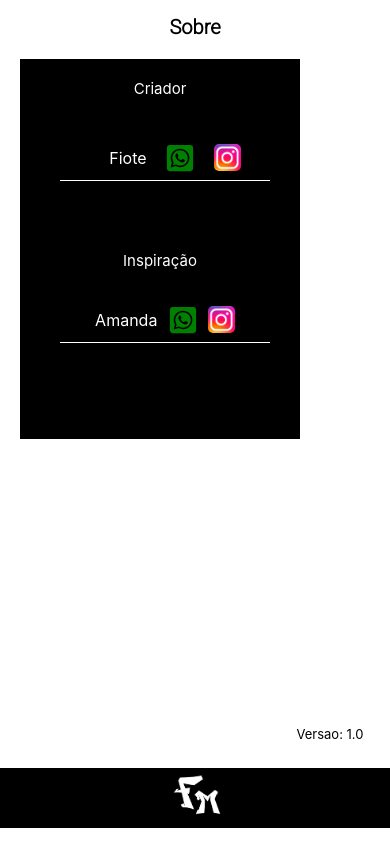
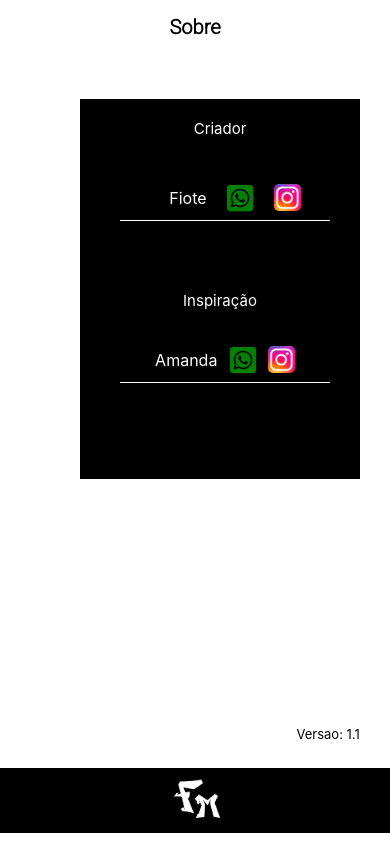
Before and after one commit to BrenoGuiaro/CelularM, a React (Create React App) app: page /sobre in a window 390 px wide. Built offline with nearby package versions, Linux system fonts and the light colour scheme; a web font is replaced by a local one.

Commit message:
versao1.1

```diff
--- a/src/components/NavBarH.js
+++ b/src/components/NavBarH.js
@@ -6,7 +6,7 @@ export const NavBarH = () => {
   return (
     <div className='navBar'>
       <Link to={'/'} >
-      <img src={Logo} alt='' style={{ width: '50px', height: '50px', padding: '2px 0px 0px 5px' }} />
+      <img src={Logo} alt='' style={{ width: '50px', height: '50px', padding: '6px 0px 0px 5px' }} />
 
       </Link>
     </div>
--- a/src/components/NavBarV.js
+++ b/src/components/NavBarV.js
@@ -6,7 +6,7 @@ export const NavBarV = () => {
   return (
     <div className='navBar'>
       <Link to={'/galeria'} >
-      <Seta style={{fontSize: '50px' , color: 'white'}}/>
+      <Seta style={{fontSize: '50px' , color: 'white', padding: '10px 0px 0px 0px'}}/>
       </Link>
     </div>
   )
--- a/src/pages/FotosDela.js
+++ b/src/pages/FotosDela.js
@@ -5,7 +5,7 @@ export const FotosDela = () => {
   return (
     <>
 
-    <div>Fotos Dela</div>
+    <div style={{padding: '10px 0px 0px 0px'}}>Fotos Dela</div>
 
     <NavBarV/>
     </>
--- a/src/pages/FotosNossas.js
+++ b/src/pages/FotosNossas.js
@@ -4,7 +4,7 @@ import { NavBarV } from '../components/NavBarV'
 export const FotosNossas = () => {
   return (
     <>
-    <div>Fotos Nossas</div>
+    <div style={{padding: '10px 0px 0px 0px'}}>Fotos Nossas</div>
     <NavBarV/>
     </>
 
--- a/src/pages/Home.css
+++ b/src/pages/Home.css
@@ -1,4 +1,5 @@
 @import url('https://fonts.googleapis.com/css2?family=Kalnia:wght@300&family=Roboto:wght@300&display=swap');
+
 * {
     margin: 0;
     padding: 0;
@@ -13,7 +14,7 @@
     top: 91%;
 }
 
-.boxHome{
+.boxHome {
     background-color: rgb(0, 0, 0);
     width: 100px;
     height: 100px;
@@ -21,7 +22,7 @@
     border-radius: 10px;
 }
 
-.boxImage{
+.boxImage {
     background-color: rgb(0, 0, 0);
     width: 100px;
     height: 100px;
@@ -29,7 +30,7 @@
     border-radius: 10px;
 }
 
-.boxInte{
+.boxInte {
     background-color: rgb(0, 0, 0);
     width: 100px;
     height: 100px;
@@ -37,7 +38,7 @@
     border-radius: 10px;
 }
 
-.boxSobre{
+.boxSobre {
     background-color: rgb(0, 0, 0);
     width: 100px;
     height: 100px;
@@ -45,7 +46,7 @@
     border-radius: 10px;
 }
 
-.ela{
+.ela {
     background-color: rgb(0, 0, 0);
     width: 100px;
     height: 100px;
@@ -53,7 +54,7 @@
     border-radius: 10px;
 }
 
-.n2{
+.n2 {
     background-color: rgb(0, 0, 0);
     width: 100px;
     height: 100px;
@@ -63,7 +64,7 @@
 
 
 
-.create{
+.create {
     display: flex;
     max-width: 150px;
     padding: 30px 0px 0px 80px;
@@ -73,14 +74,14 @@
 
 
 
-.insta{
+.insta {
     width: 27px;
     height: 27px;
     border-radius: 5px;
     margin: 16px 0px 0px 0px;
 }
 
-.blockS{
+.blockS {
     background-color: rgb(0, 0, 0);
     width: 280px;
     height: 380px;
@@ -89,9 +90,61 @@
 }
 
 
-.inspiration{
+.inspiration {
     display: flex;
     max-width: 150px;
     padding: 20px 0px 0px 70px;
     justify-content: space-around;
 }
+
+@media screen and (max-width: 452px) {
+    .boxHome {
+        background-color: rgb(0, 0, 0);
+        width: 100px;
+        height: 100px;
+        margin: 80px 0px 0px 80px;
+        border-radius: 10px;
+    }
+
+
+    .boxInte {
+        background-color: rgb(0, 0, 0);
+        width: 100px;
+        height: 100px;
+        margin: 50px 0px 0px 80px;
+        border-radius: 10px;
+    }
+
+    .boxImage {
+        background-color: rgb(0, 0, 0);
+        width: 100px;
+        height: 100px;
+        margin: 80px 0px 0px 60px;
+        border-radius: 10px;
+    }
+
+    .navBar {
+        background-color: rgb(0, 0, 0);
+        width: 100%;
+        height: 65px;
+        position: absolute;
+        top: 91%;
+    }
+
+    .blockS {
+        background-color: rgb(0, 0, 0);
+        width: 280px;
+        height: 380px;
+        margin: 60px 0px 0px 80px;
+        color: white;
+    }
+
+    .ela {
+        background-color: rgb(0, 0, 0);
+        width: 100px;
+        height: 100px;
+        margin: 50px 0px 0px 90px;
+        border-radius: 10px;
+    }
+
+}
--- a/src/pages/Pergunta.js
+++ b/src/pages/Pergunta.js
@@ -4,7 +4,7 @@ import { NavBarH } from '../components/NavBarH'
 export const Pergunta = () => {
   return (
     <>
-    <div>Duivida</div>
+    <div style={{padding: '10px 0px 0px 0px'}}>Duivida</div>
     <NavBarH/>
     </>
   )
--- a/src/pages/Sobre.js
+++ b/src/pages/Sobre.js
@@ -42,7 +42,7 @@ export const Sobre = () => {
 
       </div >
 
-      <p style={{ fontSize: '13px', position: 'absolute', top: '86%', left: '76%' }}>Versao: 1.0</p>
+      <p style={{ fontSize: '13px', position: 'absolute', top: '86%', left: '76%' }}>Versao: 1.1</p>
 
       <NavBarH />
     </>
--- a/src/pages/Videos.js
+++ b/src/pages/Videos.js
@@ -4,7 +4,7 @@ import { NavBarH } from '../components/NavBarH'
 export const Videos = () => {
   return (
     <>
-    <div>Videos</div>
+    <div style={{padding: '10px 0px 0px 0px'}}>Videos</div>
     <NavBarH/>
     </>
   )
```
